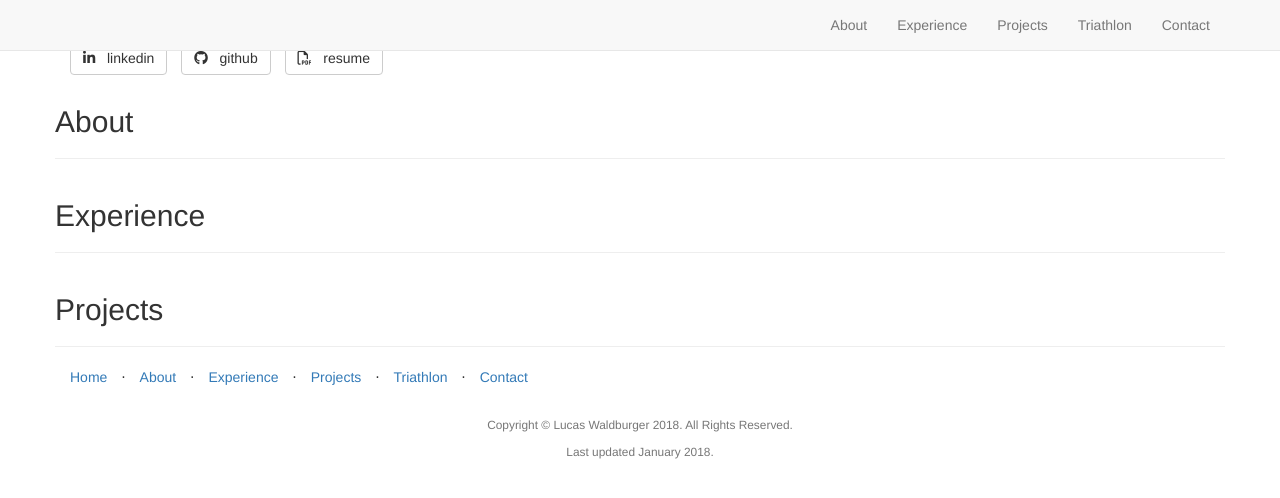
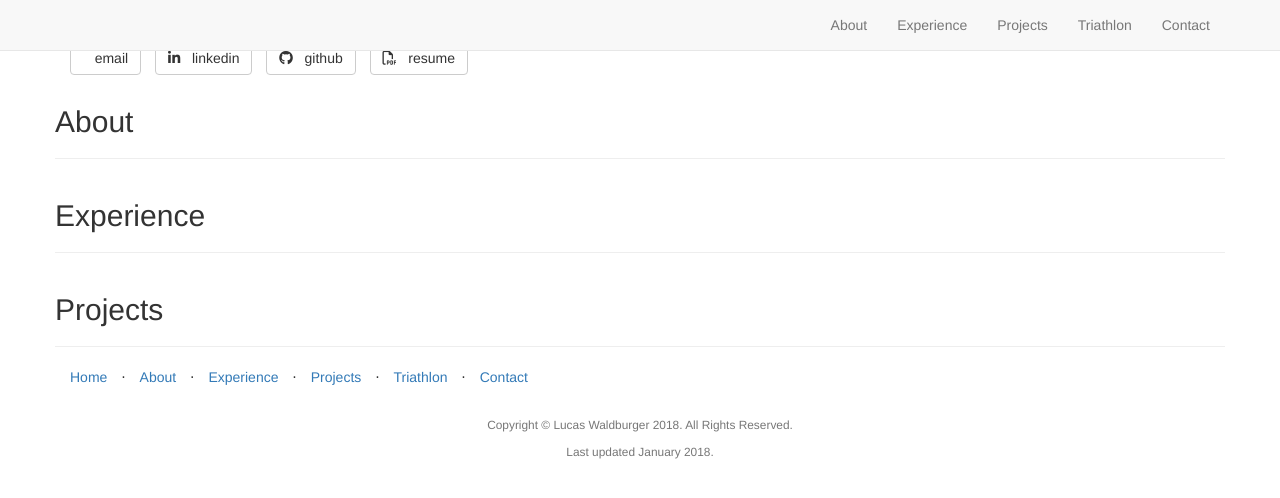
Before and after one commit to lucaswaldburger/lucaswaldburger.github.io, a Jekyll site: the page built from cv/index.html, in a window 1280 px wide. Shown: the top 498 px of the page. Built offline with Jekyll 4.4.1, drawn with Linux system fonts in a browser that asks for light colours; nearby versions of some CDN libraries; library files that are not in the unit come from our copies.

Commit message:
Update _config.yml

```diff
--- a/_config.yml
+++ b/_config.yml
@@ -24,6 +24,9 @@ gems:
 # ----------------------- #
 
 social:
+  - icon: email
+    title: email
+    mailto: lwaldburger@berkeley.edu
   - icon: linkedin
     title: linkedin
     url: https://www.linkedin.com/in/lucas-waldburger-0b57a29a
```
